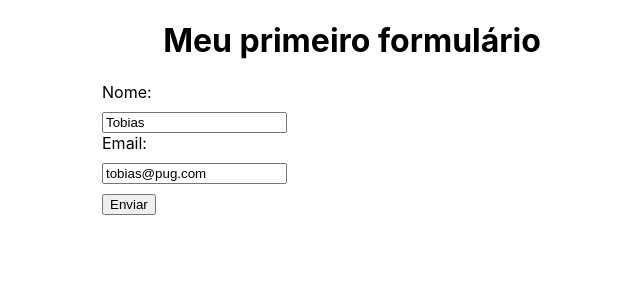
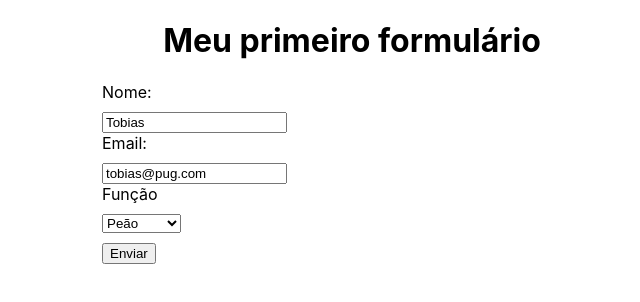
Before and after one commit to WillRadi/react_udemy, a React (Create React App) app in the folder 05_FORMULARIOS_E_REACT/formularios/: page / in a window 1280 px wide. Shown: the top 302 px of the page, without its empty margins (288-928 px from the left). Built offline with nearby package versions, Linux system fonts and the light colour scheme.

Commit message:
forms: outros tipos de input

```diff
--- a/05_FORMULARIOS_E_REACT/formularios/src/App.js
+++ b/05_FORMULARIOS_E_REACT/formularios/src/App.js
@@ -5,7 +5,7 @@ function App() {
   return (
     <div className="App">
       <h1>Meu primeiro formulário</h1>
-      <MyForm user={{name: "Tobias", email: "tobias@pug.com"}} />
+      <MyForm user={{name: "Tobias", email: "tobias@pug.com", role: "peao"}} />
     </div>
   );
 }
--- a/05_FORMULARIOS_E_REACT/formularios/src/components/MyForm.js
+++ b/05_FORMULARIOS_E_REACT/formularios/src/components/MyForm.js
@@ -3,6 +3,7 @@ import { useState } from 'react'
 const MyForm = ({user}) => {
   const [name, setName] = useState(user ? user.name : '')
   const [email, setEmail] = useState(user ? user.email : '')
+  const [role, setRole] = useState(user ? user.role : '')
 
   const handleName = (e) => {
     setName(e.target.value)
@@ -12,6 +13,12 @@ const MyForm = ({user}) => {
     event.preventDefault()
     console.log(name)
     console.log(email)
+    console.log(role)
+
+    // Limpa campos após envio
+    setName('')
+    setEmail('')
+    setRole('')
   }
 
   return (
@@ -39,6 +46,18 @@ const MyForm = ({user}) => {
             value={email}
           />
         </label>
+        <label>
+          <span>Função</span>
+          <select
+            name='role'
+            onChange={(e) => setRole(e.target.value)}
+            value={role}
+          >
+            <option value="admin">Admin</option>
+            <option value="peao">Peão</option>
+            <option value="boiadeiro">Boiadeiro</option>
+          </select>
+        </label>
         <input type="submit" value="Enviar" />
       </form>
     </div>
```
Also changed, not shown: 1 other file (tests, documents, lock files or other folders).
